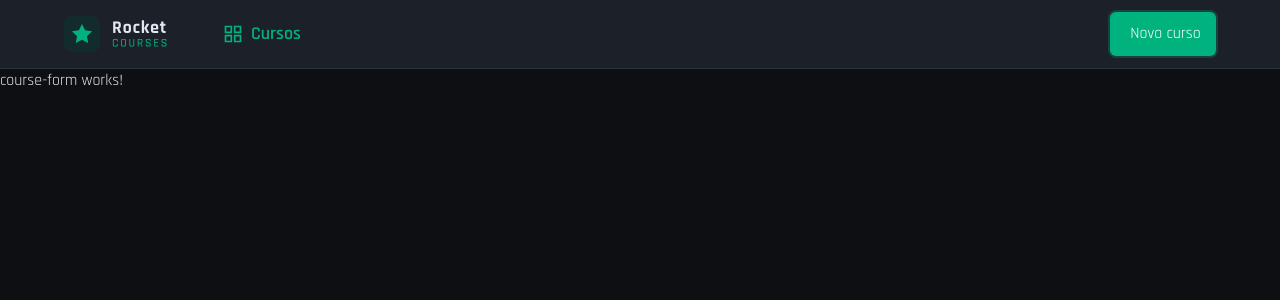
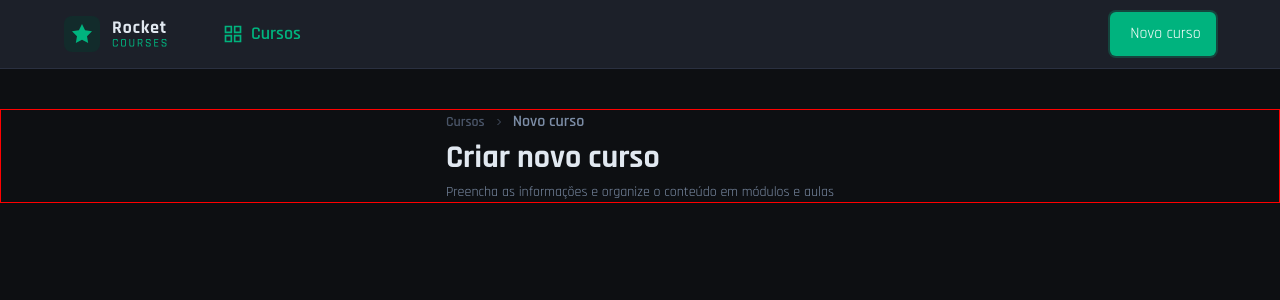
Before and after one commit to Jose26362780/desafio-formulario-gerenciador-cursos-angular, an Angular app: page /courses in a window 1280 px wide. Both pictures are taken after a click on the button "Novo curso". Shown: the top 300 px of the page. Built offline with nearby package versions, Linux system fonts and the light colour scheme.

Commit message:
refactor: organizar componentes e criar titulo do form

```diff
--- a/src/app/features/courses/components/course-form-title-info/course-form-title-info.component.html
+++ /dev/null
@@ -1 +0,0 @@
-<p>course-form-title-info works!</p>
--- a/src/app/features/courses/pages/course-form-edit/course-form-edit.component.html
+++ b/src/app/features/courses/pages/course-form-edit/course-form-edit.component.html
@@ -1 +1,29 @@
-<p>course-form-edit works!</p>
+<div class="">
+  <div class="flex align-center justify-center mt-10" style="border: 1px solid red">
+    <header class="flex flex-col gap-2">
+      <div class="flex items-center gap-2">
+        <span class="text-sm text-[var(--text-muted)] font-semibold">Cursos</span>
+        <img
+          class="w-[12px] shrink-0"
+          src="/ChevronRight.svg"
+          alt="Seta indicando navegação para a direita"
+        />
+        <span class="text-sm text-[var(--text-muted)] font-semibold"
+          >Reactive Forms com Angular</span
+        >
+        <img
+          class="w-[12px] shrink-0"
+          src="/ChevronRight.svg"
+          alt="Seta indicando navegação para a direita"
+        />
+        <span class="text-[var(--text-medium)] font-semibold">Editar</span>
+      </div>
+
+      <!-- Título -->
+      <h1 class="text-[32px] font-bold leading-none text-[var(--text-high)]">Editar curso</h1>
+
+      <!-- Subtítulo -->
+      <p class="text-sm text-[var(--text-medium)] font-normal">Atualize as Informações do curso</p>
+    </header>
+  </div>
+</div>
--- a/src/app/features/courses/pages/course-form/course-form.component.html
+++ b/src/app/features/courses/pages/course-form/course-form.component.html
@@ -1 +1,21 @@
-<p>course-form works!</p>
+<div class="flex align-center justify-center mt-10" style="border: 1px solid red">
+  <header class="flex flex-col gap-2">
+    <div class="flex items-center gap-2">
+      <span class="text-sm text-[var(--text-muted)] font-semibold">Cursos</span>
+      <img
+        class="w-[12px] shrink-0"
+        src="/ChevronRight.svg"
+        alt="Seta indicando navegação para a direita"
+      />
+      <span class="text-[var(--text-medium)] font-semibold">Novo curso</span>
+    </div>
+
+    <!-- Título -->
+    <h1 class="text-[32px] font-bold leading-none text-[var(--text-high)]">Criar novo curso</h1>
+
+    <!-- Subtítulo -->
+    <p class="text-sm text-[var(--text-medium)] font-normal">
+      Preencha as informações e organize o conteúdo em módulos e aulas
+    </p>
+  </header>
+</div>
```
Also changed, not shown: src/app/features/courses/components/course-form-title-info/course-form-title-info.component.ts (deleted, +0 -11 lines), 1 other file (tests, documents, lock files or other folders).
